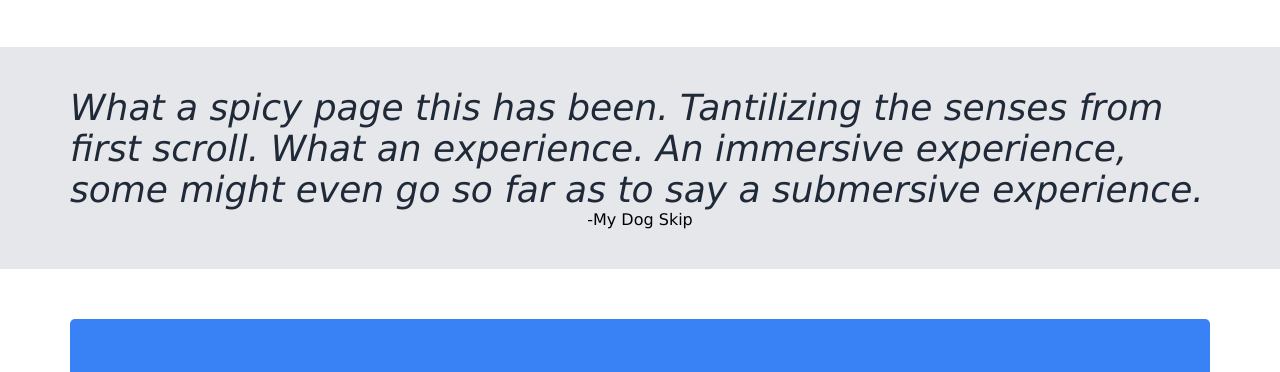
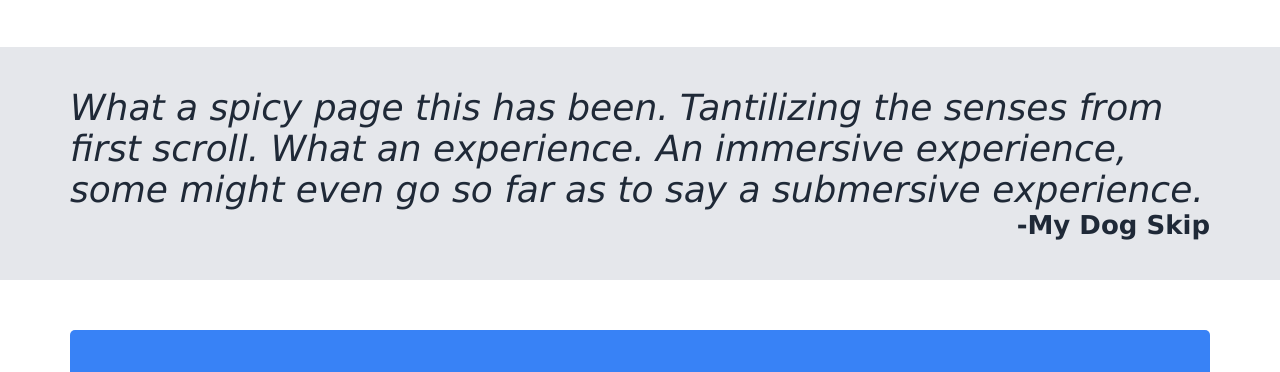
Before and after one commit to wparke4/css-html-project, a plain HTML site: page index.html in a window 1280 px wide. Shown: the part 572-944 px from the top of the page. Drawn offline with Linux system fonts and the light colour scheme.

Commit message:
Review Author Fixed

```diff
--- a/index.html
+++ b/index.html
@@ -54,8 +54,9 @@
         </div>
     </div>
     <div class="review-container">
-        <p class="review">What a spicy page this has been. Tantilizing the senses from first scroll. What an experience. An immersive experience, some might even go so far as to say a submersive experience.</p>
-        <p class="review-author">-My Dog Skip</p>
+        <div class="review">What a spicy page this has been. Tantilizing the senses from first scroll. What an experience. An immersive experience, some might even go so far as to say a submersive experience.
+            <p class="review-author">-My Dog Skip</p>
+        </div>
     </div>
     <div class="sign-up">
             <div class="sign-up-text">Hey little chili pepper, Sign Up Now!
--- a/styles.css
+++ b/styles.css
@@ -121,6 +121,9 @@ button {
     display: flex;
     flex-direction: row-reverse;
     text-align: end;
+    font-size: 26px;
+    font-weight: 700;
+    font-style: normal;
 }
 
 .sign-up {
```
